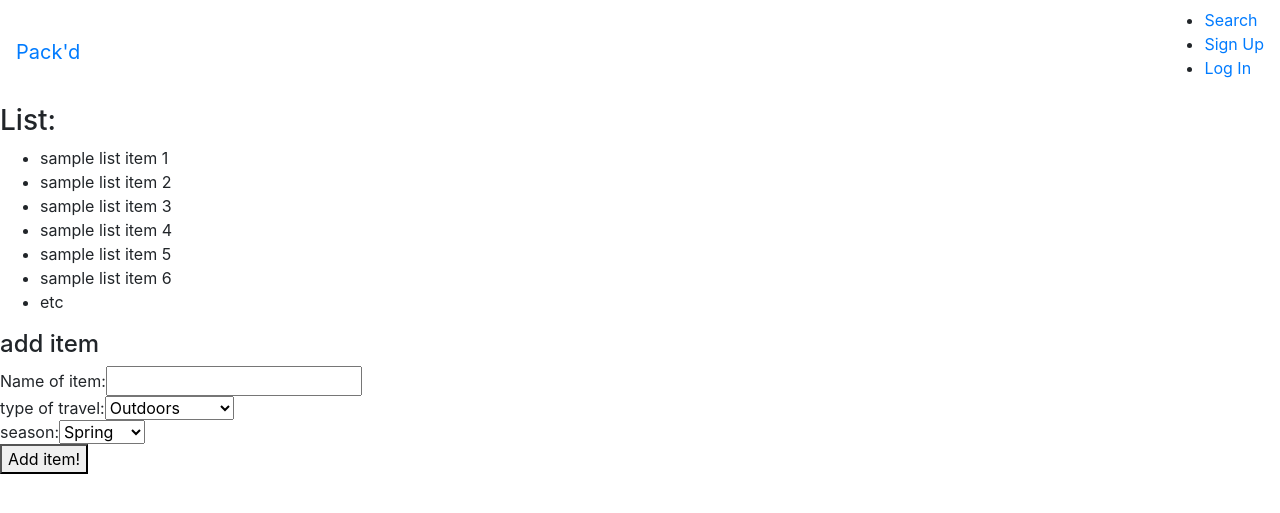
After one commit to thurnye/pack-app, a Django app: page /search/new/filters in a window 1280 px wide. The commit adds this page. Shown: the top 513 px of the page. Run offline with Django 3.2, Linux system fonts and the light colour scheme; some libraries are stand-ins or nearby versions.

Commit message:
rearranged templates to conform to wireframe

```diff
--- a/main_app/templates/base.html
+++ b/main_app/templates/base.html
@@ -5,15 +5,18 @@
   <meta charset="UTF-8">
   <meta name="viewport" content="width=device-width, initial-scale=1.0">
   <meta http-equiv="X-UA-Compatible" content="ie=edge">
-  <title>Pack app</title>
+  <title>Pack'd</title>
+  <link rel="stylesheet" href="https://stackpath.bootstrapcdn.com/bootstrap/4.3.1/css/bootstrap.min.css" integrity="sha384-ggOyR0iXCbMQv3Xipma34MD+dH/1fQ784/j6cY/iJTQUOhcWr7x9JvoRxT2MZw1T" crossorigin="anonymous">
 </head>
 <body>
     <header>
       <nav>
-        <div>
+        <div class="navbar navbar-inverse">
+          <div class="navbar-header">
+            <a class="navbar-brand" href="{% url 'home' %}">Pack'd</a>
+          </div>
           <ul>
-            <li><a href="{% url 'home' %}">Home</a></li>
-            <li><a href="{% url 'about' %}">About</a></li>
+            <li><a href="{% url 'search_city' %}">Search</a></li>
           {% if user.is_authenticated %}
             <li><a href="{% url 'logout' %}">Log Out</a></li>
           {% else %}
--- /dev/null
+++ b/main_app/templates/results.html
@@ -0,0 +1,41 @@
+{% extends 'base.html' %}
+{% block content %}
+
+
+<h3>List:</h3>
+
+<div>
+    <ul>
+        <li>sample list item 1</li>
+        <li>sample list item 2</li>
+        <li>sample list item 3</li>
+        <li>sample list item 4</li>
+        <li>sample list item 5</li>
+        <li>sample list item 6</li>
+        <li>etc</li>
+    </ul>
+</div>
+
+
+<h4>add item</h4>
+<form method="post" action="{% url 'create' %}">
+    {% csrf_token %}
+    Name of item:<input type="text" name="name"><br/>
+    type of travel:<select name="category">
+        <option value="outdoors">Outdoors</option>
+        <option value="metropolitan">Metropolitan</option>
+        <option value="history">Sights/History</option>
+        <option value="business">Business</option>
+        <option value="beaches">Beaches</option>
+        <option value="family">Family</option>
+        <option value="other">Other</option>
+    </select><br/>
+    season:<select name="season">
+        <option value="spring">Spring</option>
+        <option value="summer">Summer</option>
+        <option value="winter">Winter</option>
+        <option value="fall">Fall</option>
+    </select><br/>
+    <button>Add item!</button>
+</form>
+{% endblock %}
--- a/main_app/urls.py
+++ b/main_app/urls.py
@@ -3,6 +3,9 @@ from . import views
 
 urlpatterns = [
     path('', views.home, name='home'),
-    path('about/', views.about, name='about'),
-    path('accounts/signup/', views.signup, name='signup'),
+    path('search/', views.search_city, name='search_city'),
+    path('search/new', views.searched_city, name='searched_city'),
+    path('search/new/filters', views.searched_filters, name='searched_filters'),
+    path('create', views.create, name="create"),
+    path('accounts/signup', views.signup, name='signup'),
 ]
--- a/main_app/views.py
+++ b/main_app/views.py
@@ -8,8 +8,17 @@ from django.contrib.auth.decorators import login_required
 def home(request):
     return render(request, 'index.html')
 
-def about(request):
-  return render(request, 'about.html')
+def search_city(request):
+  return render(request, 'search_city.html')
+
+def searched_city(request):
+  return render(request, 'search_filters.html')
+
+def searched_filters(request):
+  return render(request, 'results.html')
+
+def create(request):
+  return redirect('search/new/filters')
 
 def signup(request):
   error_message = ''
--- a/packapp1/settings.py
+++ b/packapp1/settings.py
@@ -126,5 +126,5 @@ USE_TZ = True
 # https://docs.djangoproject.com/en/3.1/howto/static-files/
 
 STATIC_URL = '/static/'
-LOGIN_REDIRECT_URL = '/'
+LOGIN_REDIRECT_URL = '/search'
 LOGOUT_REDIRECT_URL = '/'
```
Also changed, not shown: main_app/templates/about.html (deleted, +0 -7 lines), main_app/templates/index.html (+16 -2 lines), main_app/templates/search_city.html (added, +13 -0 lines), main_app/templates/search_filters.html (added, +27 -0 lines).
